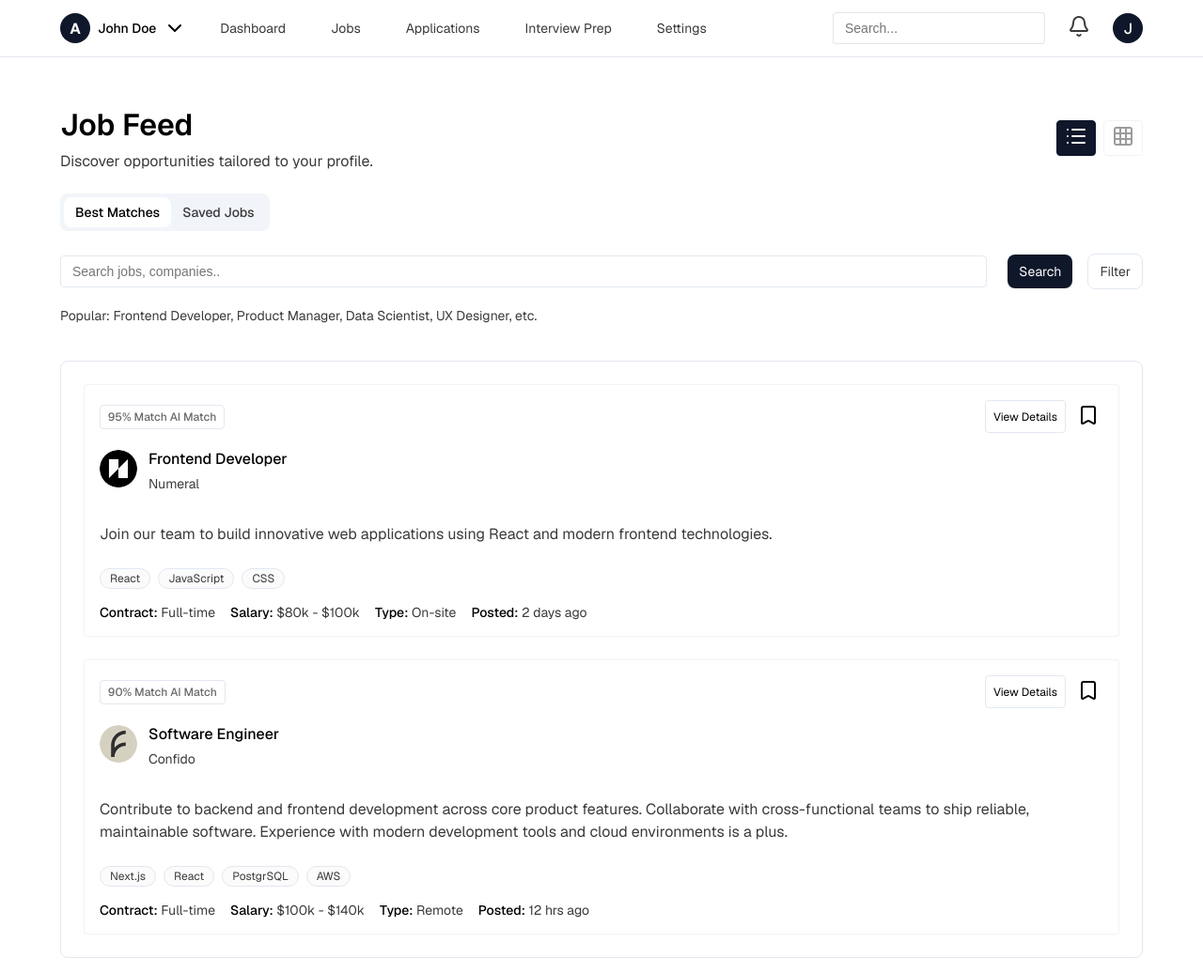
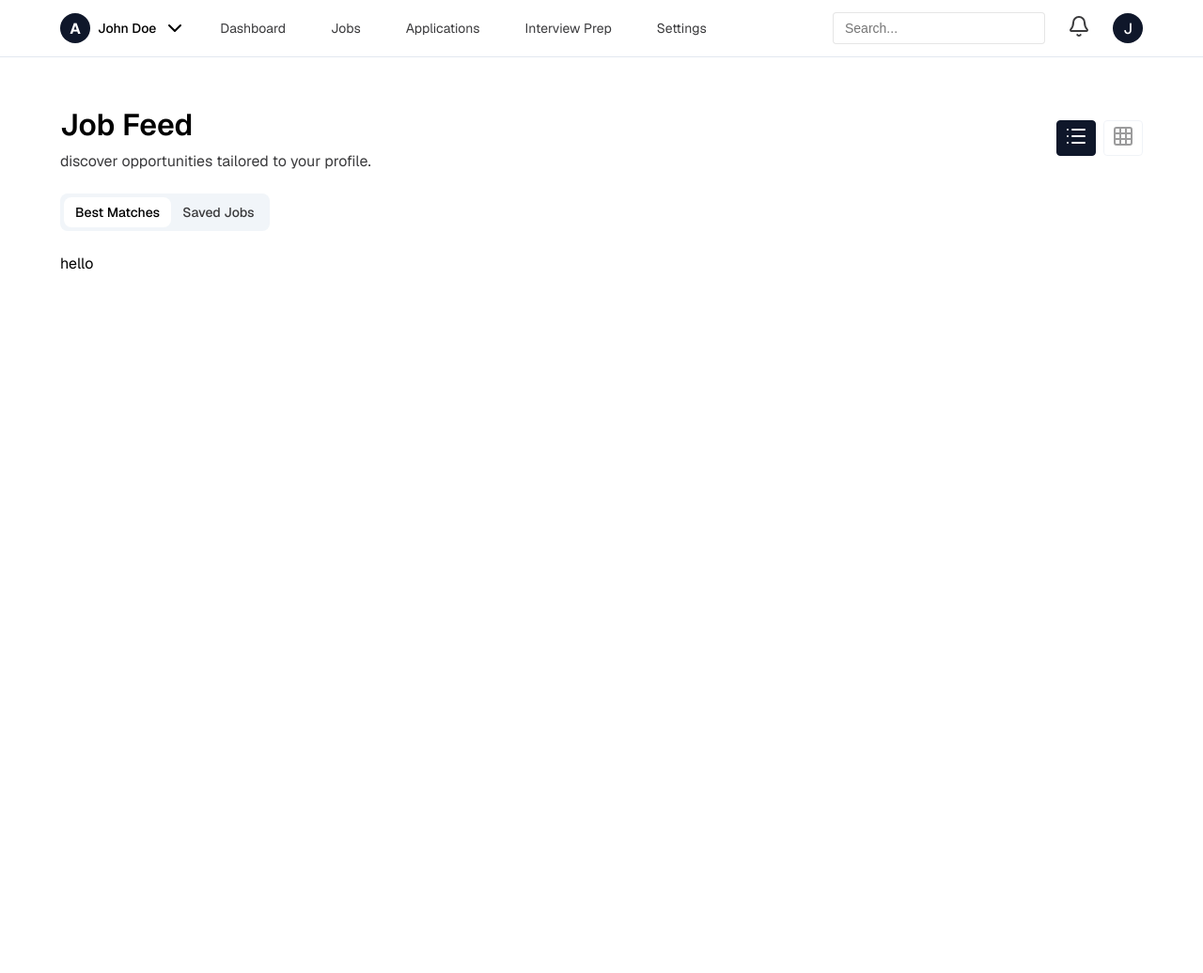
Before and after one commit to asiyyah/Job-Feed, a plain HTML site: page index.html in a window 1280 px wide. Shown: the whole page at 94% size. After the commit the page ends 800 px from the top, so only its background shows below. Drawn offline with nearby package versions, Linux system fonts and the light colour scheme.

Commit message:
first-version

```diff
--- a/index.html
+++ b/index.html
@@ -42,7 +42,7 @@
         <div class="heading">
           <div class="text-container">
             <h1>Job Feed</h1>
-            <p>Discover opportunities tailored to your profile.</p>
+            <p>discover opportunities tailored to your profile.</p>
           </div>
           <div class="view-icons">
             <button class="view-btn active">
@@ -61,149 +61,7 @@
           <button class="tab">Saved Jobs</button>
         </div>
 
-        <!-- Find Jobs -->
-        <div class="find-jobs">
-          <div class="find-container">
-            <div class="search-bar-content">
-              <input type="text" placeholder="Search jobs, companies.." />
-            </div>
-
-            <div class="cta">
-              <button class="btn-pri">Search</button>
-              <button class="btn-sec">Filter</button>
-            </div>
-          </div>
-
-          <div class="help-text">
-            <p>
-              Popular: Frontend Developer, Product Manager, Data Scientist, UX
-              Designer, etc.
-            </p>
-          </div>
-        </div>
-
-        <!-- Job Recommendations -->
-        <div class="job-recommendations">
-          <div class="job-list">
-            <div class="job-card">
-              <div class="job-card-header">
-                <div class="ai-match-row">
-                  <div class="ai-match">
-                    <span class="match-score">95% Match</span>
-                    <span class="recommendation-type">AI Match</span>
-                  </div>
-                  <div class="job-actions">
-                    <button class="view-details-btn">View Details</button>
-                    <button class="bookmark-btn">
-                      <i data-lucide="bookmark"></i>
-                    </button>
-                  </div>
-                </div>
-                <div class="job-info">
-                  <div class="company-logo">
-                    <img
-                      src="./assets/logo_numeral.png"
-                      alt="Company Logo"
-                    />
-                  </div>
-                  <div class="job-title-company">
-                    <h3>Frontend Developer</h3>
-                    <p>Numeral</p>
-                  </div>
-                </div>
-              </div>
-              <div class="job-summary">
-                <p>
-                  Join our team to build innovative web applications using React
-                  and modern frontend technologies.
-                </p>
-                <div class="tags">
-                  <span class="tag">React</span>
-                  <span class="tag">JavaScript</span>
-                  <span class="tag">CSS</span>
-                </div>
-              </div>
-              <div class="job-details">
-                <div class="detail-item">
-                  <span class="label">Contract:</span>
-                  <span>Full-time</span>
-                </div>
-                <div class="detail-item">
-                  <span class="label">Salary:</span>
-                  <span>$80k - $100k</span>
-                </div>
-                <div class="detail-item">
-                  <span class="label">Type:</span>
-                  <span>On-site</span>
-                </div>
-                <div class="detail-item">
-                  <span class="label">Posted:</span>
-                  <span>2 days ago</span>
-                </div>
-              </div>
-            </div>
-            <!-- job 2 -->
-             <div class="job-card">
-              <div class="job-card-header">
-                <div class="ai-match-row">
-                  <div class="ai-match">
-                    <span class="match-score">90% Match</span>
-                    <span class="recommendation-type">AI Match</span>
-                  </div>
-                  <div class="job-actions">
-                    <button class="view-details-btn">View Details</button>
-                    <button class="bookmark-btn">
-                      <i data-lucide="bookmark"></i>
-                    </button>
-                  </div>
-                </div>
-                <div class="job-info">
-                  <div class="company-logo">
-                    <img
-                      src="./assets/logo_confido.png"
-                      alt="Company Logo"
-                    />
-                  </div>
-                  <div class="job-title-company">
-                    <h3>Software Engineer</h3>
-                    <p>Confido</p>
-                  </div>
-                </div>
-              </div>
-              <!-- job summary -->
-              <div class="job-summary">
-                <p>
-                  Contribute to backend and frontend development across core product features. Collaborate with cross-functional teams to ship reliable, maintainable software. Experience with modern development tools and cloud environments is a plus.
-                </p>
-                <div class="tags">
-                  <span class="tag">Next.js</span>
-                  <span class="tag">React</span>
-                  <span class="tag">PostgrSQL</span>
-                  <span class="tag">AWS</span>
-                </div>
-              </div>
-              <!-- job details -->
-              <div class="job-details">
-                <div class="detail-item">
-                  <span class="label">Contract:</span>
-                  <span>Full-time</span>
-                </div>
-                <div class="detail-item">
-                  <span class="label">Salary:</span>
-                  <span>$100k - $140k</span>
-                </div>
-                <div class="detail-item">
-                  <span class="label">Type:</span>
-                  <span>Remote</span>
-                </div>
-                <div class="detail-item">
-                  <span class="label">Posted:</span>
-                  <span>12 hrs ago</span>
-                </div>
-              </div>
-            </div>
-          </div>
-        </div>
+        <div class="search-jobs">hello</div>
       </div>
     </div>
 
```
